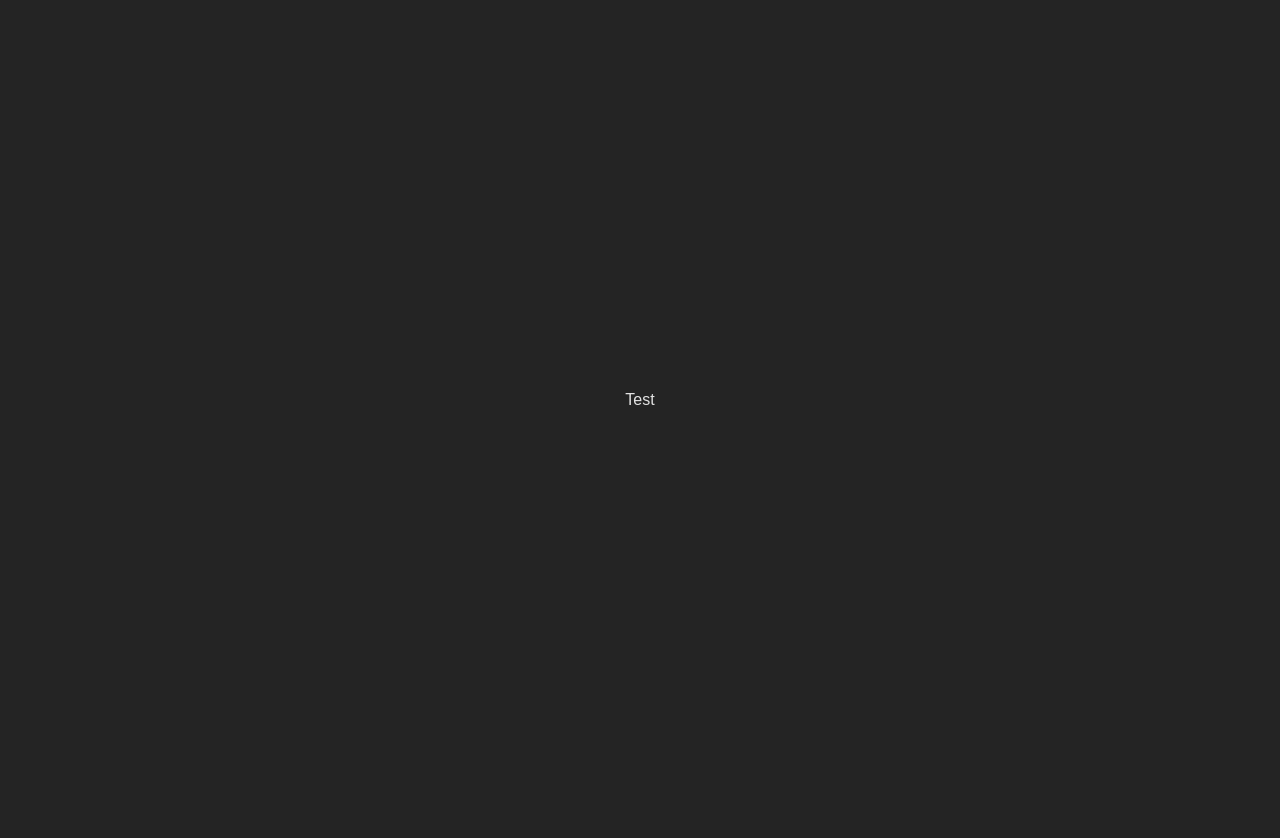
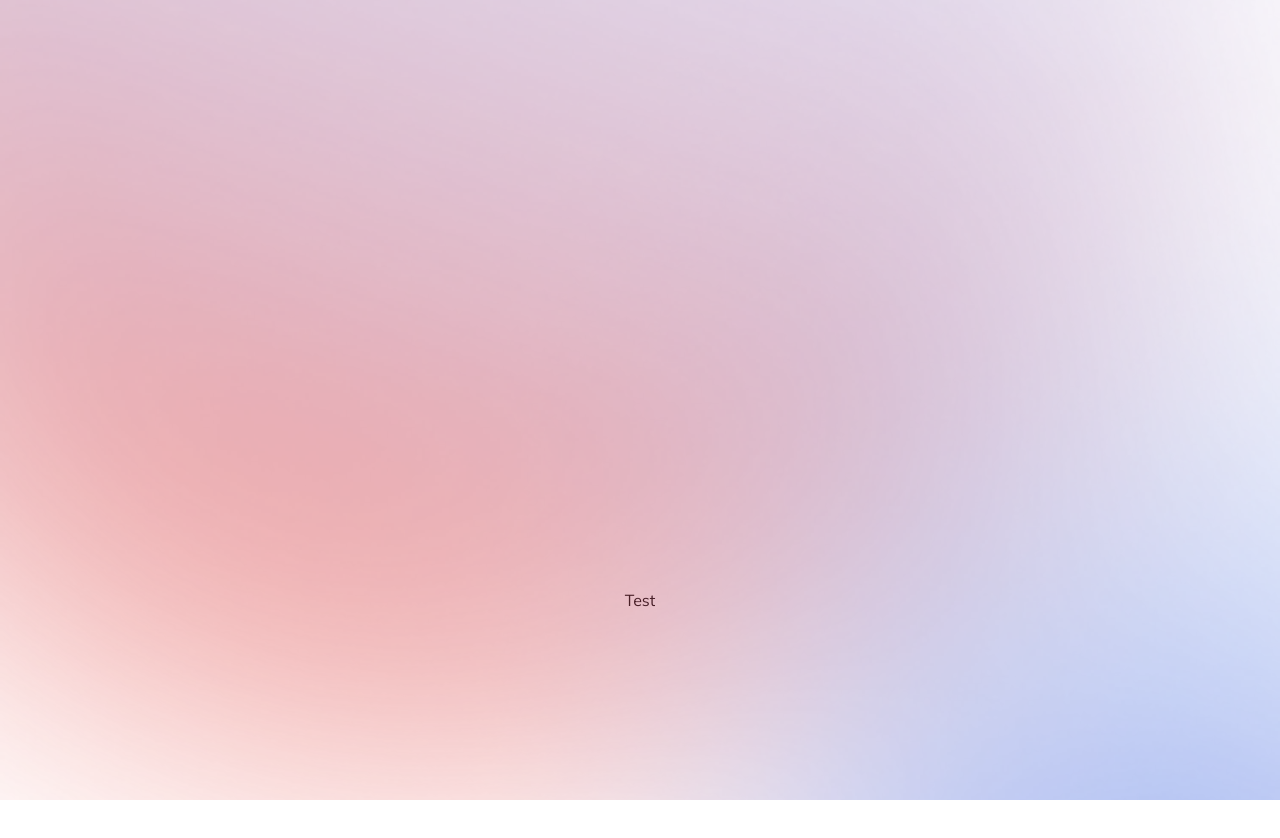
Before and after one commit to abubakr404/Vanlinteca-task, a website built with Vite: page src/index.html in a window 1280 px wide. Before the commit the page ends 800 px from the top, so only its background shows below. Built offline with nearby package versions, Linux system fonts and the light colour scheme.

Commit message:
setup font and background

```diff
--- a/src/index.html
+++ b/src/index.html
@@ -2,12 +2,17 @@
 <html lang="en">
   <head>
     <meta charset="UTF-8" />
+    <meta name="viewport" content="width=device-width, initial-scale=1.0" />
     <link rel="icon" type="image/svg+xml" href="/favicon.svg" />
-    <meta name="viewport" content="width=device-width, initial-scale=1.0" />
+    <link rel="preconnect" href="https://fonts.gstatic.com" crossorigin />
+    <link
+      href="https://fonts.googleapis.com/css2?family=Mulish:wght@300;400;600&display=swap"
+      rel="stylesheet"
+    />
     <title>Vanlinteca Task</title>
   </head>
   <body>
-    <div id="app"></div>
+    <div class="app" id="app"></div>
     <script type="module" src="/main.js"></script>
   </body>
 </html>
--- a/src/main.js
+++ b/src/main.js
@@ -2,8 +2,6 @@ import "./style.scss";
 
 document.querySelector("#app").innerHTML = `
   <div>
-    <p class="read-the-docs">
-      Test
-    </p>
+    <p>Test</p>
   </div>
 `;
--- a/src/style.scss
+++ b/src/style.scss
@@ -1,25 +1,42 @@
+@font-face {
+  font-family: "EL-kharef";
+  src: url(../fonts/El-kharef.ttf);
+}
 :root {
-  font-family: Arial, sans-serif;
+  scroll-behavior: smooth;
+  font-family: "Mulish", sans-serif;
   font-size: 16px;
   line-height: 24px;
   font-weight: 400;
-
   color-scheme: light dark;
-  color: rgba(255, 255, 255, 0.87);
-  background-color: #242424;
 }
-
 body {
   margin: 0;
   display: flex;
   place-items: center;
   min-width: 320px;
   min-height: 100vh;
+  position: relative;
+  padding: 200px 100px;
+  &::after {
+    content: "";
+    position: absolute;
+    top: 0;
+    left: 0;
+    width: 100vw;
+    height: 100vh;
+    background: url(/images/background.png) center/cover;
+    opacity: 0.6;
+  }
 }
 
-#app {
+.app {
   max-width: 1280px;
   margin: 0 auto;
   padding: 2rem;
   text-align: center;
 }
+
+.title {
+  font-family: "EL-kharef";
+}
```
Also changed, not shown: src/public/fonts/EL-kharef.ttf (added), src/public/images/background.png (added).
